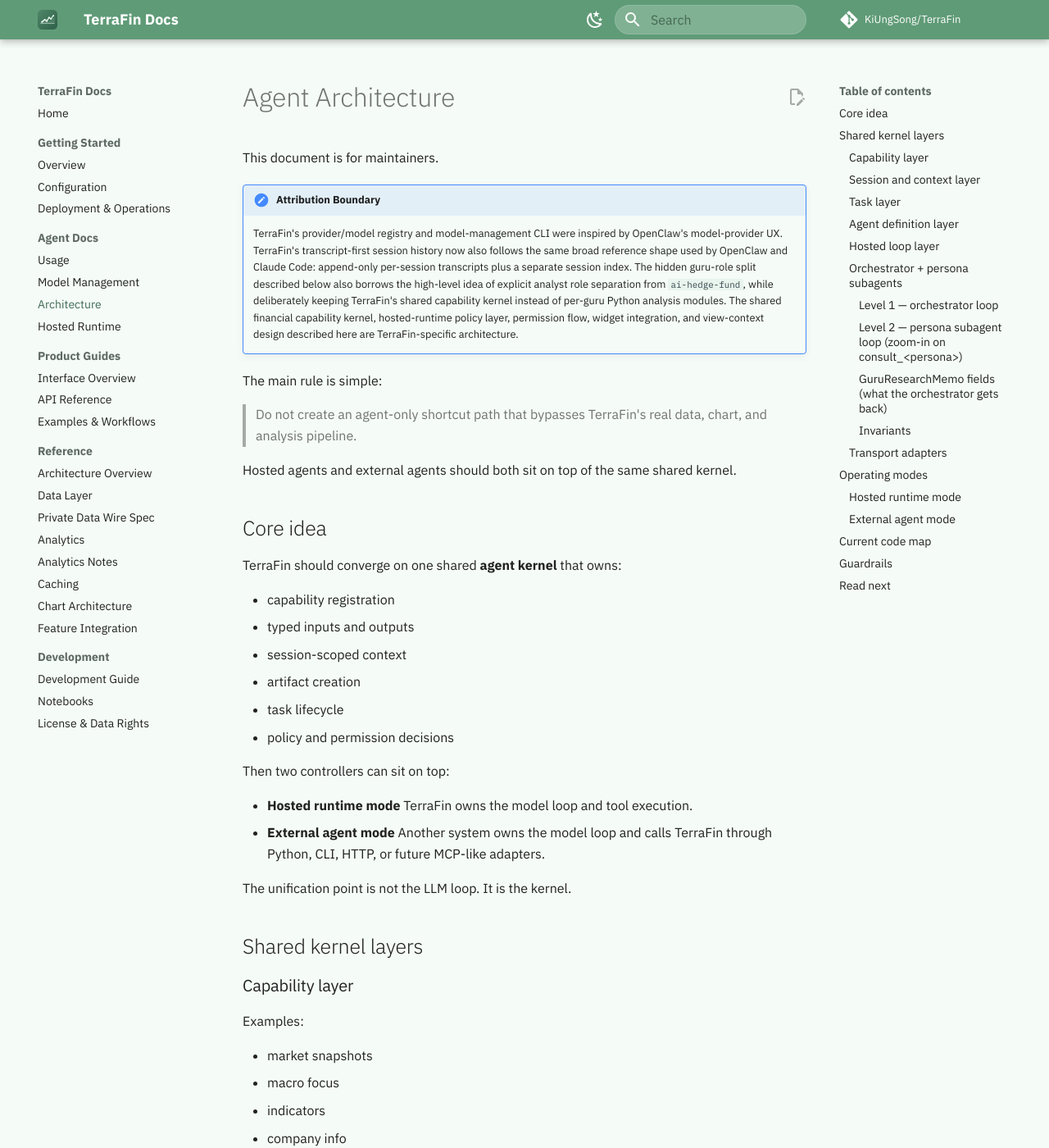
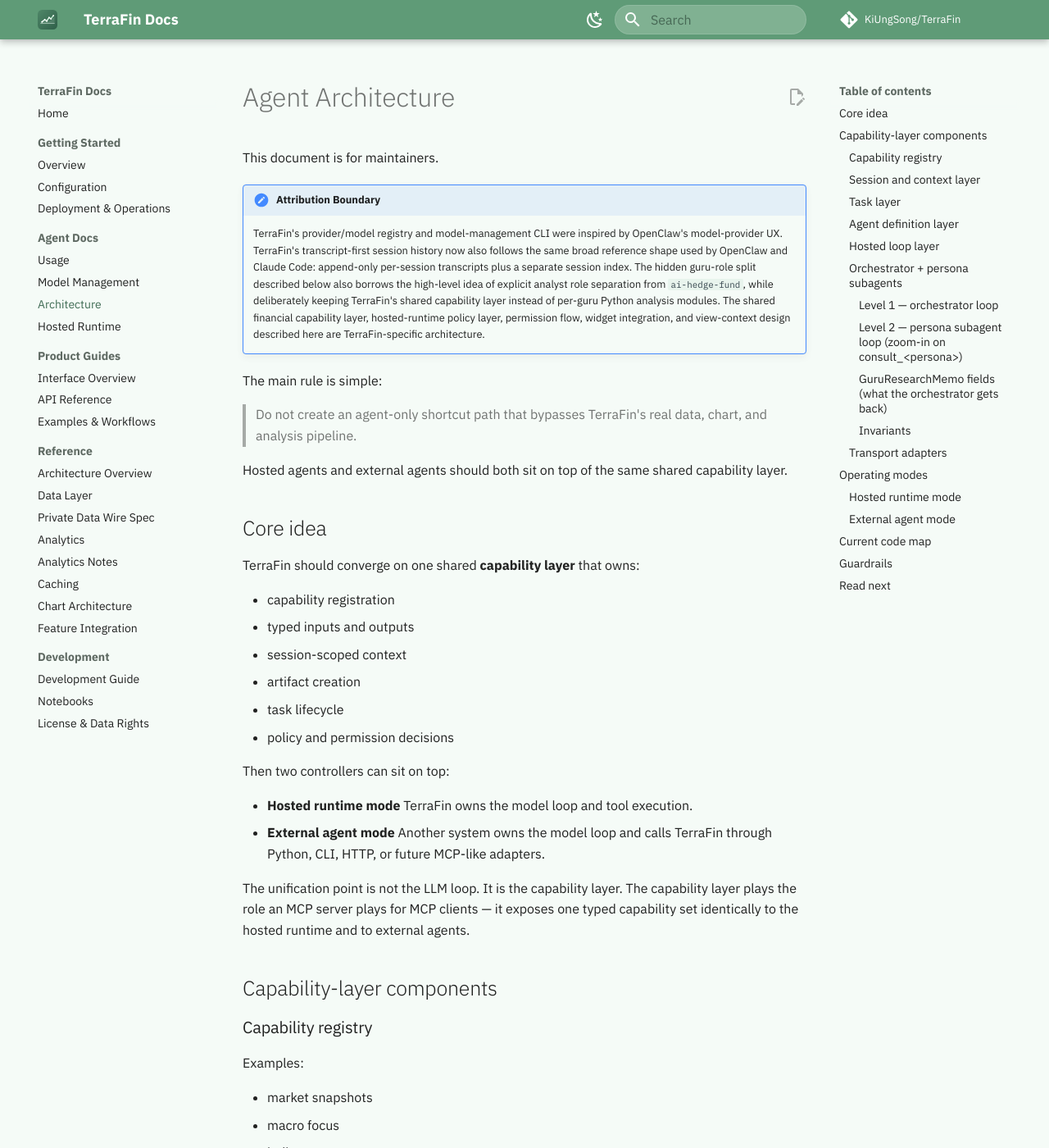
Before and after one commit to KiUngSong/TerraFin, an MkDocs documentation site: the page built from docs/agent/architecture.md, in a window 1280 px wide and 1400 px high. Shown: the whole window at 82% size. Built offline with MkDocs 1.6.1 and Material for MkDocs 9.7.7, drawn with Linux system fonts in a browser that asks for light colours; comment, search, counter and statistics services are not loaded; some of the changed text lies outside the part shown.

Commit message:
docs: rename agent 'kernel' terminology to 'capability layer'
The agent/capability-sense 'kernel' was an OS-borrowed, non-standard term
(and collided with the Jupyter kernel used elsewhere in the docs). Rename it
to 'capability layer' across the agent docs, rename the narrow 'Capability
layer' sub-heading to 'Capability registry' to avoid double-booking the term,
and add an MCP-analogy sentence anchoring the concept. Jupyter-kernel usages
are left unchanged.

Co-Authored-By: Claude Opus 4.8 (1M context) <noreply@anthropic.com>

```diff
--- a/docs/agent/architecture.md
+++ b/docs/agent/architecture.md
@@ -1,6 +1,6 @@
 ---
 title: Agent Architecture
-summary: Design guide for TerraFin's shared agent kernel and the boundary between hosted and external agent modes.
+summary: Design guide for TerraFin's shared capability layer and the boundary between hosted and external agent modes.
 read_when:
   - Designing the next layer of TerraFin's agent harness
   - Deciding where a new agent feature belongs
@@ -18,9 +18,9 @@ This document is for maintainers.
     Code: append-only per-session transcripts plus a separate session index. The
     hidden guru-role split described below also borrows the high-level idea of
     explicit analyst role separation from `ai-hedge-fund`, while deliberately
-    keeping TerraFin's shared capability kernel instead of per-guru Python
+    keeping TerraFin's shared capability layer instead of per-guru Python
     analysis modules.
-    The shared financial capability kernel, hosted-runtime policy layer,
+    The shared financial capability layer, hosted-runtime policy layer,
     permission flow, widget integration, and view-context design described here
     are TerraFin-specific architecture.
 
@@ -29,11 +29,11 @@ The main rule is simple:
 > Do not create an agent-only shortcut path that bypasses TerraFin's real data,
 > chart, and analysis pipeline.
 
-Hosted agents and external agents should both sit on top of the same shared kernel.
+Hosted agents and external agents should both sit on top of the same shared capability layer.
 
 ## Core idea
 
-TerraFin should converge on one shared **agent kernel** that owns:
+TerraFin should converge on one shared **capability layer** that owns:
 
 - capability registration
 - typed inputs and outputs
@@ -49,11 +49,14 @@ Then two controllers can sit on top:
 - **External agent mode**
   Another system owns the model loop and calls TerraFin through Python, CLI, HTTP, or future MCP-like adapters.
 
-The unification point is not the LLM loop. It is the kernel.
+The unification point is not the LLM loop. It is the capability layer.
+The capability layer plays the role an MCP server plays for MCP clients — it
+exposes one typed capability set identically to the hosted runtime and to
+external agents.
 
-## Shared kernel layers
+## Capability-layer components
 
-### Capability layer
+### Capability registry
 
 Examples:
 
@@ -293,7 +296,7 @@ business")`, a hidden session spins up with:
 Tools available to the persona agent inside the hidden subagent:
 
 - **Research / data tools** — a persona-scoped subset chosen by
-  `_select_guru_worker_tools` in `guru.py`. Same capability kernel
+  `_select_guru_worker_tools` in `guru.py`. Same capability layer
   as the orchestrator, but curated per persona (Buffett skews to
   `valuation`, `financials`, `fundamental_screen`; Marks to
   `economic`, `risk_profile`, `macro_focus`; Druckenmiller to
@@ -374,7 +377,7 @@ TerraFin owns:
 
 Shape:
 
-`User -> hosted runtime -> shared context/session -> capability/task kernel`
+`User -> hosted runtime -> shared context/session -> capability layer`
 
 ### External agent mode
 
@@ -386,13 +389,13 @@ Another system owns:
 
 TerraFin owns:
 
-- the same capability kernel
+- the same capability layer
 - optional session/task semantics
 - transport adapters
 
 Shape:
 
-`External agent -> Python/CLI/HTTP adapter -> shared context/session -> capability/task kernel`
+`External agent -> Python/CLI/HTTP adapter -> shared context/session -> capability layer`
 
 ## Current code map
 
@@ -431,9 +434,9 @@ working, but new code should target the canonical paths below.
 
 - Do not fork financial logic away from the product path.
 - Do not make hosted-only capabilities that external agents cannot also reach.
-- Do not let HTTP, CLI, and Python semantics drift away from the same kernel.
+- Do not let HTTP, CLI, and Python semantics drift away from the same capability layer.
 - Do not treat chart-opening as a toy path if agents can create chart artifacts.
-- Do not overbuild remote or multi-agent orchestration before local kernel semantics are solid.
+- Do not overbuild remote or multi-agent orchestration before local capability-layer semantics are solid.
 - Do not expose hidden guru roles as a product picker unless the product
   direction explicitly changes.
 - Do not let internal guru orchestration depend on regex recovery from prose;
```
Also changed, not shown: README.md (+1 -1 lines), docs/agent/hosted-runtime.md (+2 -2 lines), docs/agent/index.md (+4 -4 lines), docs/index.md (+2 -2 lines), docs/interface.md (+1 -1 lines).
